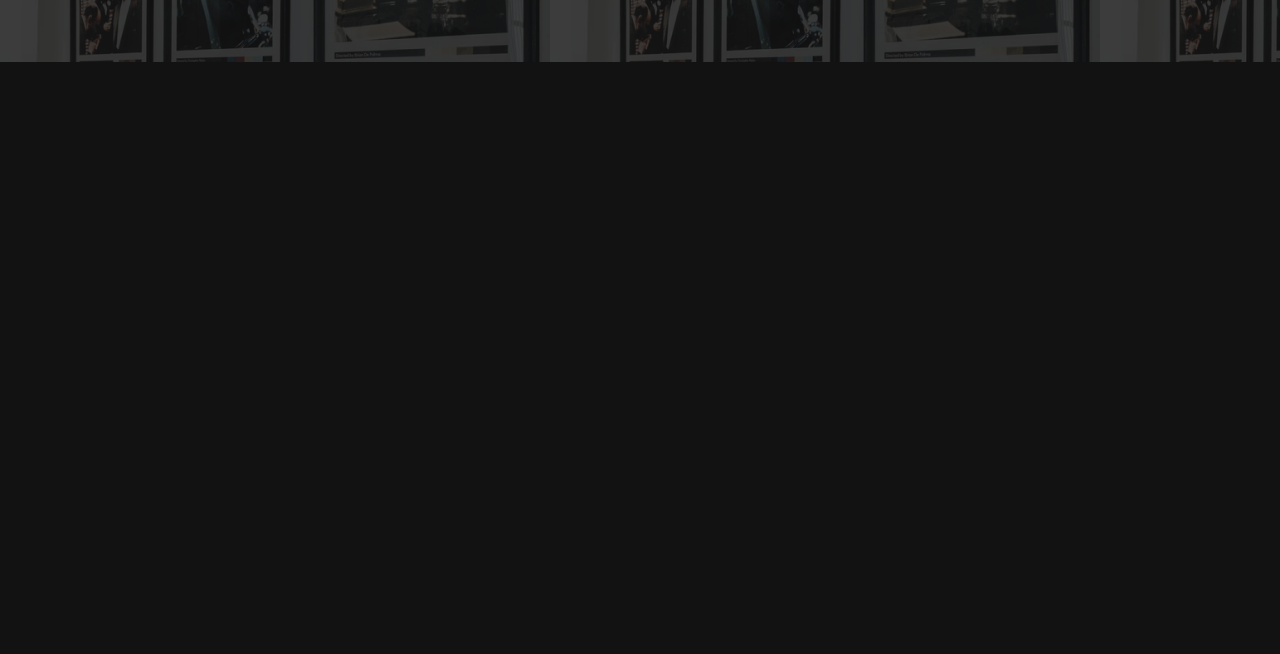
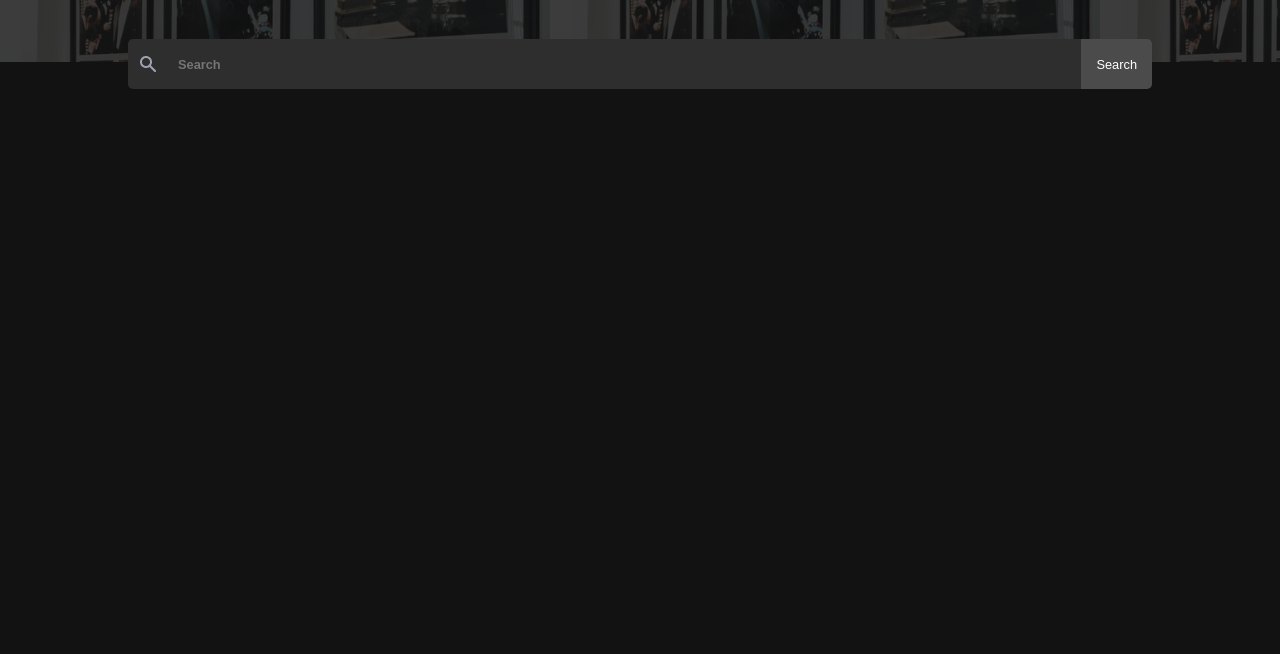
Before and after one commit to Cam96stanley/movie-watchlist, a plain HTML site: page index.html in a window 1280 px wide. Shown: the part 146-800 px from the top of the page. Drawn offline with Linux system fonts and the light colour scheme.

Commit message:
Added search box element
Created search bar element and added css

```diff
--- a/index.css
+++ b/index.css
@@ -27,3 +27,57 @@ h1 {
   font-weight: 700;
   cursor: pointer;
 }
+
+.search-section {
+  position: relative;
+}
+
+.search-container {
+  position: absolute;
+  bottom: -1.7em;
+  left: 50%;
+  transform: translateX(-50%);
+  display: flex;
+  z-index: 2;
+  width: 80%;
+  border: none;
+  border-radius: 5px;
+}
+
+.search-wrap {
+  display: flex;
+  flex: 1;
+  align-items: center;
+  border-radius: 5px 0 0 5px;
+  background-color: #2e2e2f;
+  overflow: hidden;
+  padding: 5px 0;
+}
+
+.search-icon {
+  padding: 10px;
+  columns: gray;
+  border: none;
+}
+
+.search {
+  padding: 10px;
+  background-color: #2e2e2f;
+  border: none;
+  border-radius: 0;
+  outline: none;
+  color: #9ca3af;
+  font-size: 0.8rem;
+  font-weight: bold;
+  flex: 1;
+}
+
+.search-btn {
+  padding: 10px 15px;
+  border: none;
+  border-radius: 0 5px 5px 0;
+  background-color: #4b4b4b;
+  color: white;
+  cursor: pointer;
+  font-size: 0.8rem;
+}
--- a/index.html
+++ b/index.html
@@ -19,6 +19,20 @@
       <h1>Find your film</h1>
       <p><a href="#">My Watchlist</a></p>
     </div>
+    <div class="search-section">
+      <form class="search-container" method="get">
+        <div class="search-wrap">
+          <img src="assets/Search.png" alt="search " class="search-icon" />
+          <input
+            type="text"
+            placeholder="Search"
+            class="search"
+            id="searchInput"
+          />
+        </div>
+        <button type="submit" class="search-btn" id="search-btn">Search</button>
+      </form>
+    </div>
     <script src="index.js"></script>
   </body>
 </html>
```
